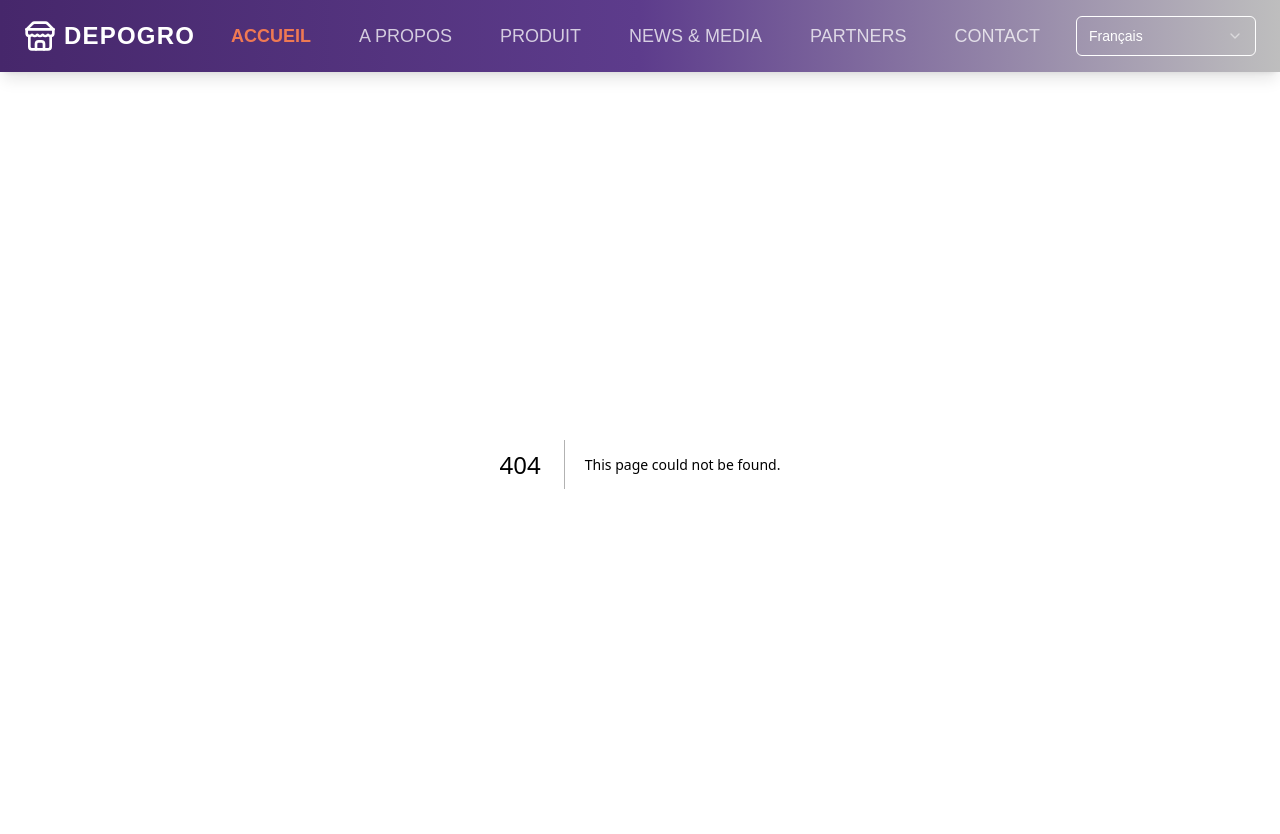
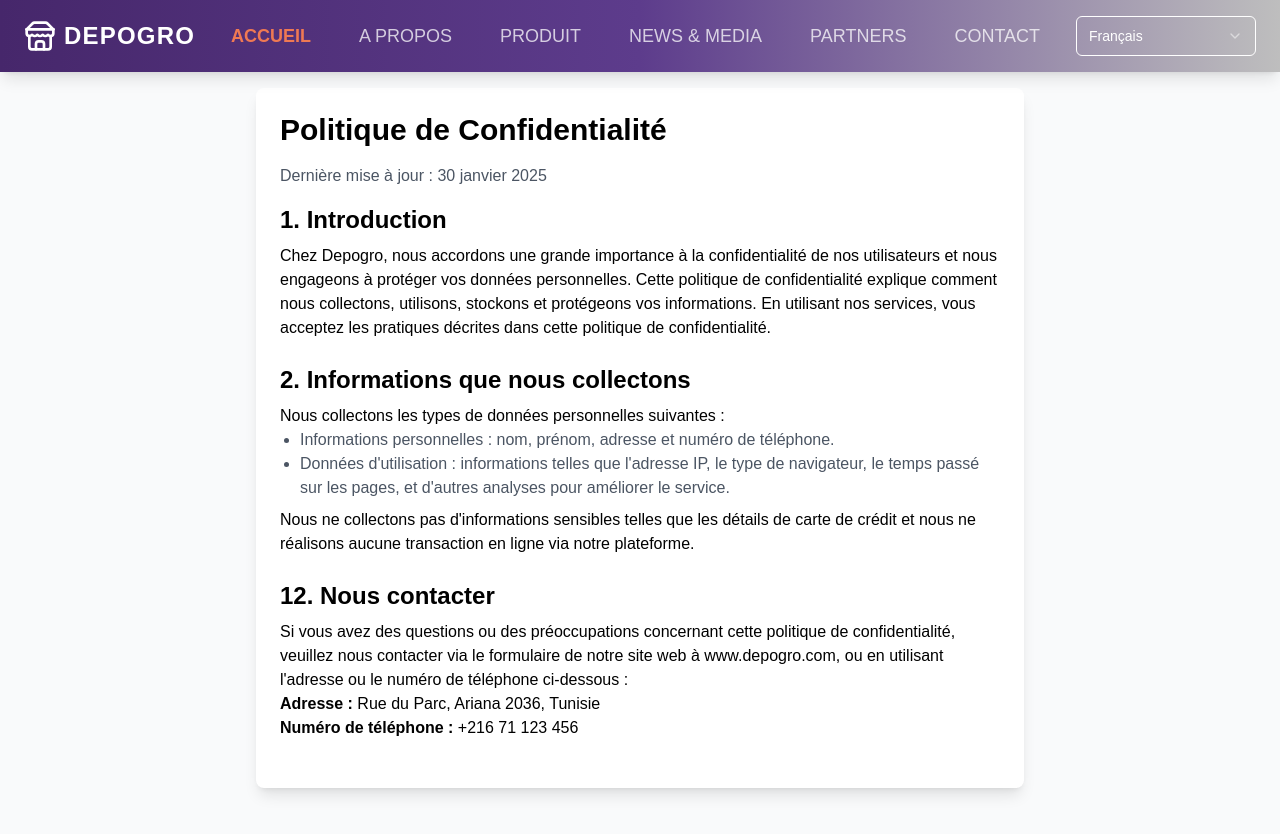
Before and after one commit to Ymrtdepogro/depogro-landing, a Next.js app: page /terms-fr in a window 1280 px wide. Before the commit this address had no page. Shown: the top 834 px of the page. Built offline with nearby package versions, Linux system fonts and the light colour scheme.

Commit message:
Added landing

```diff
--- /dev/null
+++ b/app/terms-en/page.tsx
@@ -0,0 +1,40 @@
+import Head from 'next/head'
+
+export default function PrivacyPolicyEN() {
+  return (
+    <div className="min-h-screen bg-gray-50 p-6">
+      <Head>
+        <title>Privacy Policy - Depogro</title>
+      </Head>
+
+      <div className="max-w-3xl mx-auto bg-white p-6 rounded-lg shadow-lg">
+        <h1 className="text-3xl font-bold mb-4">Privacy Policy</h1>
+        <p className="text-gray-600 mb-4">Last updated: January 30, 2025</p>
+
+        <section className="mb-6">
+          <h2 className="text-2xl font-semibold mb-2">1. Introduction</h2>
+          <p>At Depogro, we prioritize the privacy of our users and are committed to protecting your personal data. This Privacy Policy explains how we collect, use, store, and protect your information. By using our services, you agree to the practices described in this Privacy Policy.</p>
+        </section>
+
+        <section className="mb-6">
+          <h2 className="text-2xl font-semibold mb-2">2. Information We Collect</h2>
+          <p>We collect the following types of personal data:</p>
+          <ul className="list-disc pl-5 text-gray-600">
+            <li>Personal Information: Name, last name, address, and phone number.</li>
+            <li>Usage Data: Information such as IP address, browser type, time spent on pages, and other analytics to improve the service.</li>
+          </ul>
+          <p className="mt-2">We do not collect sensitive information like credit card details or conduct any online transactions through our platform.</p>
+        </section>
+
+        {/* Add the rest of the sections following the same structure */}
+
+        <section className="mb-6">
+          <h2 className="text-2xl font-semibold mb-2">12. Contact Us</h2>
+          <p>If you have any questions or concerns regarding this Privacy Policy, please contact us using the website form at www.depogro.com, or use the address or phone number below:</p>
+          <p><strong>Address:</strong> Rue du Parc, Ariana 2036, Tunisie</p>
+          <p><strong>Phone number:</strong> +216 71 123 456</p>
+        </section>
+      </div>
+    </div>
+  )
+}
--- /dev/null
+++ b/app/terms-fr/page.tsx
@@ -0,0 +1,40 @@
+import Head from 'next/head'
+
+export default function PrivacyPolicyFR() {
+  return (
+    <div className="min-h-screen bg-gray-50 p-6">
+      <Head>
+        <title>Politique de Confidentialité - Depogro</title>
+      </Head>
+
+      <div className="max-w-3xl mx-auto bg-white p-6 rounded-lg shadow-lg">
+        <h1 className="text-3xl font-bold mb-4">Politique de Confidentialité</h1>
+        <p className="text-gray-600 mb-4">Dernière mise à jour : 30 janvier 2025</p>
+
+        <section className="mb-6">
+          <h2 className="text-2xl font-semibold mb-2">1. Introduction</h2>
+          <p>Chez Depogro, nous accordons une grande importance à la confidentialité de nos utilisateurs et nous engageons à protéger vos données personnelles. Cette politique de confidentialité explique comment nous collectons, utilisons, stockons et protégeons vos informations. En utilisant nos services, vous acceptez les pratiques décrites dans cette politique de confidentialité.</p>
+        </section>
+
+        <section className="mb-6">
+          <h2 className="text-2xl font-semibold mb-2">2. Informations que nous collectons</h2>
+          <p>Nous collectons les types de données personnelles suivantes :</p>
+          <ul className="list-disc pl-5 text-gray-600">
+            <li>Informations personnelles : nom, prénom, adresse et numéro de téléphone.</li>
+            <li>Données d'utilisation : informations telles que l'adresse IP, le type de navigateur, le temps passé sur les pages, et d'autres analyses pour améliorer le service.</li>
+          </ul>
+          <p className="mt-2">Nous ne collectons pas d'informations sensibles telles que les détails de carte de crédit et nous ne réalisons aucune transaction en ligne via notre plateforme.</p>
+        </section>
+
+        {/* Add the rest of the sections in French following the same structure */}
+
+        <section className="mb-6">
+          <h2 className="text-2xl font-semibold mb-2">12. Nous contacter</h2>
+          <p>Si vous avez des questions ou des préoccupations concernant cette politique de confidentialité, veuillez nous contacter via le formulaire de notre site web à www.depogro.com, ou en utilisant l'adresse ou le numéro de téléphone ci-dessous :</p>
+          <p><strong>Adresse :</strong> Rue du Parc, Ariana 2036, Tunisie</p>
+          <p><strong>Numéro de téléphone :</strong> +216 71 123 456</p>
+        </section>
+      </div>
+    </div>
+  )
+}
```
